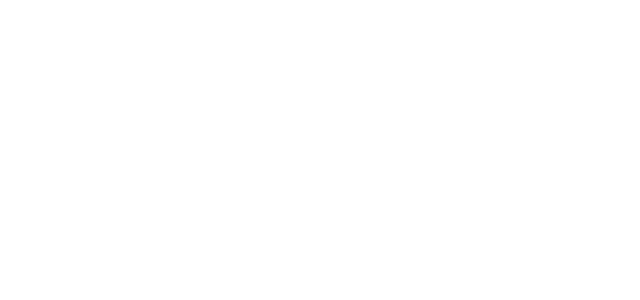
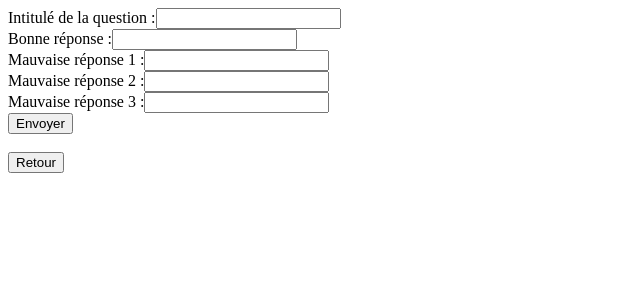
Before and after one commit to 2019-2020-ps6/2022-2023-ps6-poly-esprit, an Angular app in the folder front-end/: page /edit-quiz/0 in a window 1280 px wide. Before the commit this address led to /. Shown: the top 300 px of the page, without its empty margins (0-640 px from the left). Built offline with nearby package versions, Linux system fonts and the light colour scheme.

Commit message:
Add a quiz with 1 good answer and 3 bad answer #37 #38 #39

```diff
--- a/front-end/src/app/app-routing.module.ts
+++ b/front-end/src/app/app-routing.module.ts
@@ -7,6 +7,7 @@
 import { CreateQuizComponent } from './create-quiz-component/create-quiz.component';
 import {QuizListDisplayComponent} from "./quiz-list-display/quiz-list-display.component";
 import {AppComponent} from "./app.component";
+import {EditQuizComponent} from "./edit-quiz-component/edit-quiz.component";
 
 const routes: Routes = [
 
@@ -14,6 +15,7 @@
   {path: 'game-question-component', component: GameQuestionComponentComponent},
   {path: 'game-page/:id', component: GamePageComponentComponent},
   {path: 'create-quiz', component: CreateQuizComponent },
+  {path: 'edit-quiz/:id', component: EditQuizComponent},
   {path: '', component: QuizListDisplayComponent },
 
 
--- a/front-end/src/app/app.module.ts
+++ b/front-end/src/app/app.module.ts
@@ -11,6 +11,7 @@
 import {QuizService} from "../service/quiz.service";
 import { QuizListDisplayComponent } from './quiz-list-display/quiz-list-display.component';
 import {ReactiveFormsModule} from "@angular/forms";
+import {EditQuizComponent} from "./edit-quiz-component/edit-quiz.component";
 
 @NgModule({
   declarations: [
@@ -19,7 +20,8 @@
     GameAnswerComponentComponent,
     GameQuestionComponentComponent,
     CreateQuizComponent,
-    QuizListDisplayComponent
+    QuizListDisplayComponent,
+    EditQuizComponent
   ],
   imports: [
     BrowserModule,
--- /dev/null
+++ b/front-end/src/app/edit-quiz-component/edit-quiz.component.html
@@ -0,0 +1,23 @@
+<form [formGroup]="formulaire" (ngSubmit)="onSubmit()">
+  <label for="title">Intitulé de la question :</label>
+  <input type="text" id="title" formControlName="title">
+  <br>
+  <label for="good_answer">Bonne réponse :</label>
+  <input type="text" id="good_answer" formControlName="good_answer">
+  <br>
+  <label for="bad_answer1">Mauvaise réponse 1 :</label>
+  <input type="text" id="bad_answer1" formControlName="bad_answer1">
+  <br>
+  <label for="bad_answer2">Mauvaise réponse 2 :</label>
+  <input type="text" id="bad_answer2" formControlName="bad_answer2">
+  <br>
+  <label for="bad_answer3">Mauvaise réponse 3 :</label>
+  <input type="text" id="bad_answer3" formControlName="bad_answer3">
+  <br>
+  <button type="submit">Envoyer</button>
+  <br>
+</form>
+<br>
+<a class="navigation" [routerLink]="['/']">
+  <button>Retour</button>
+</a>
--- /dev/null
+++ b/front-end/src/app/edit-quiz-component/edit-quiz.component.ts
@@ -0,0 +1,61 @@
+import {Component, OnInit} from '@angular/core';
+import {FormBuilder, FormGroup} from "@angular/forms";
+import { Quizz } from '../../mocks/quizz.mock';
+import {Quiz} from "../../models/quizz.models";
+import {QuizService} from "../../service/quiz.service";
+import {ActivatedRoute} from "@angular/router";
+
+
+@Component({
+  selector: 'edit-quiz-component',
+  templateUrl:  'edit-quiz.component.html',
+  styleUrls: ['./edit-quiz.component.scss']
+})
+export class EditQuizComponent{
+  public currentQuiz?:Quiz ;
+  private QCService: QuizService;
+  formulaire: FormGroup;
+
+  constructor(private quizService: QuizService, private route: ActivatedRoute, private formBuilder: FormBuilder) {
+    this.QCService=quizService;
+
+    this.formulaire = this.formBuilder.group({
+      title: '',
+      good_answer: '',
+      bad_answer1: '',
+      bad_answer2: '',
+      bad_answer3: ''
+    });
+  }
+
+  ngOnInit(): void {
+    const id = Number(this.route.snapshot.paramMap.get('id'));
+    console.log(id)
+    this.quizService.getQuizzes().subscribe((quizzes) => {
+      this.currentQuiz = quizzes[id-1];
+    });
+  }
+
+  addQuestion() : void {
+    /**this.currentQuiz?.questions.push(
+      {id: '1', label: 'Question', answers: [{type: 'text', value: 'Answer', isCorrect: true}]});*/
+
+  }
+
+  onSubmit() {
+    console.log(this.formulaire.value.title);
+    this.currentQuiz?.questions.push(
+      {id: this.currentQuiz?.questions.length.toString(),
+        label: this.formulaire.value.title,
+        answers: [
+          {type: 'text', value: this.formulaire.value.good_answer, isCorrect: true},
+          {type: 'text', value: this.formulaire.value.bad_answer1, isCorrect: false},
+          {type: 'text', value: this.formulaire.value.bad_answer2, isCorrect: false},
+          {type: 'text', value: this.formulaire.value.bad_answer3, isCorrect: false}
+        ]});
+    console.log("Done");
+    alert("Question ajoutée ! ");
+    this.formulaire.reset();
+
+  }
+}
--- a/front-end/src/app/quiz-list-display/quiz-list-display.component.html
+++ b/front-end/src/app/quiz-list-display/quiz-list-display.component.html
@@ -4,6 +4,10 @@
     <a class="navigation" [routerLink]="['/game-page', quiz.id]">
       {{ quiz.name }}
     </a>
+    <a class="navigation" [routerLink]="['/edit-quiz', quiz.id]">
+      <button>Modifier le quiz</button>
+    </a>
+    <button>Supprimer le quiz</button>
   </li>
 
 </ul>
```
Also changed, not shown: front-end/src/app/create-quiz-component/create-quiz.component.html (line endings or trailing spaces), front-end/src/app/edit-quiz-component/edit-quiz.component.scss (added).
